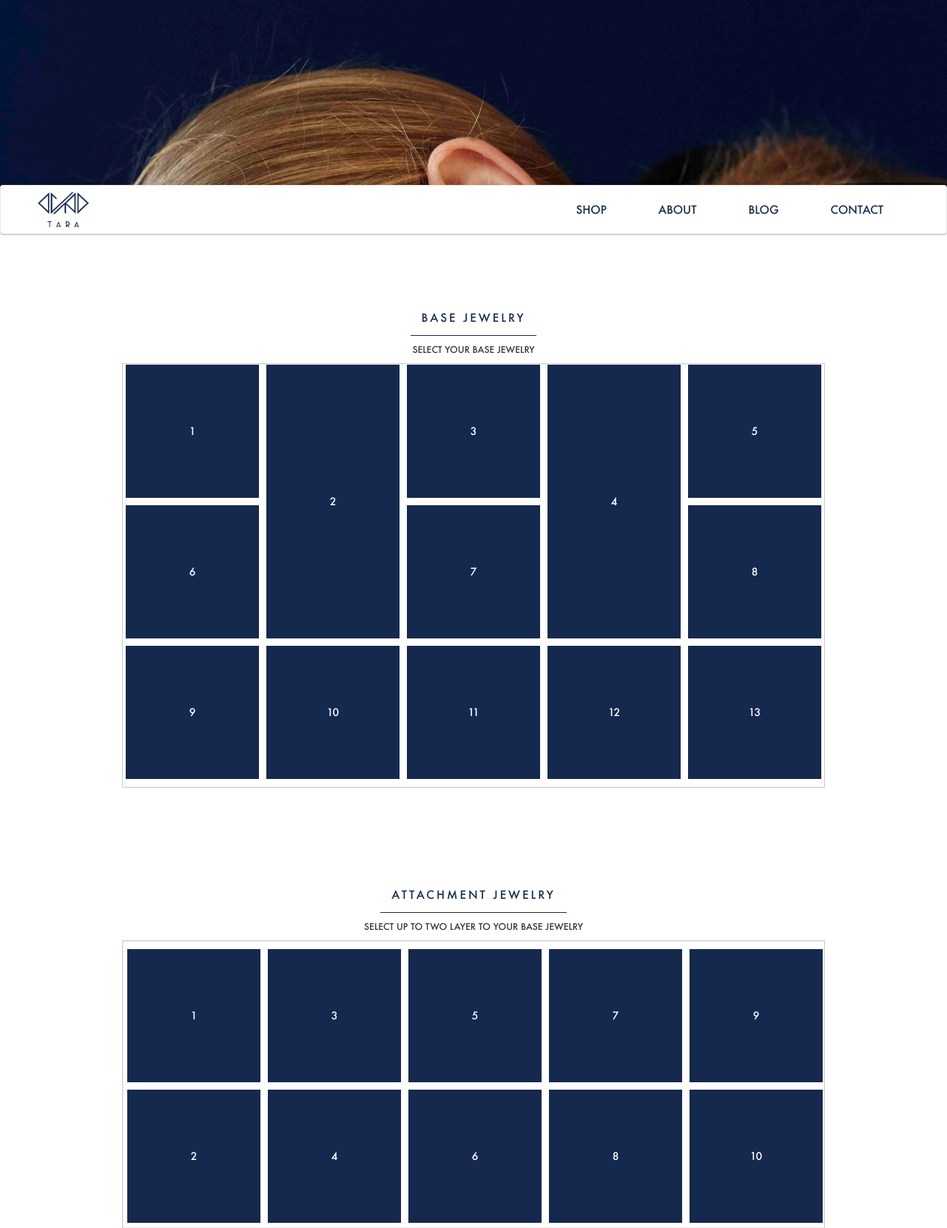
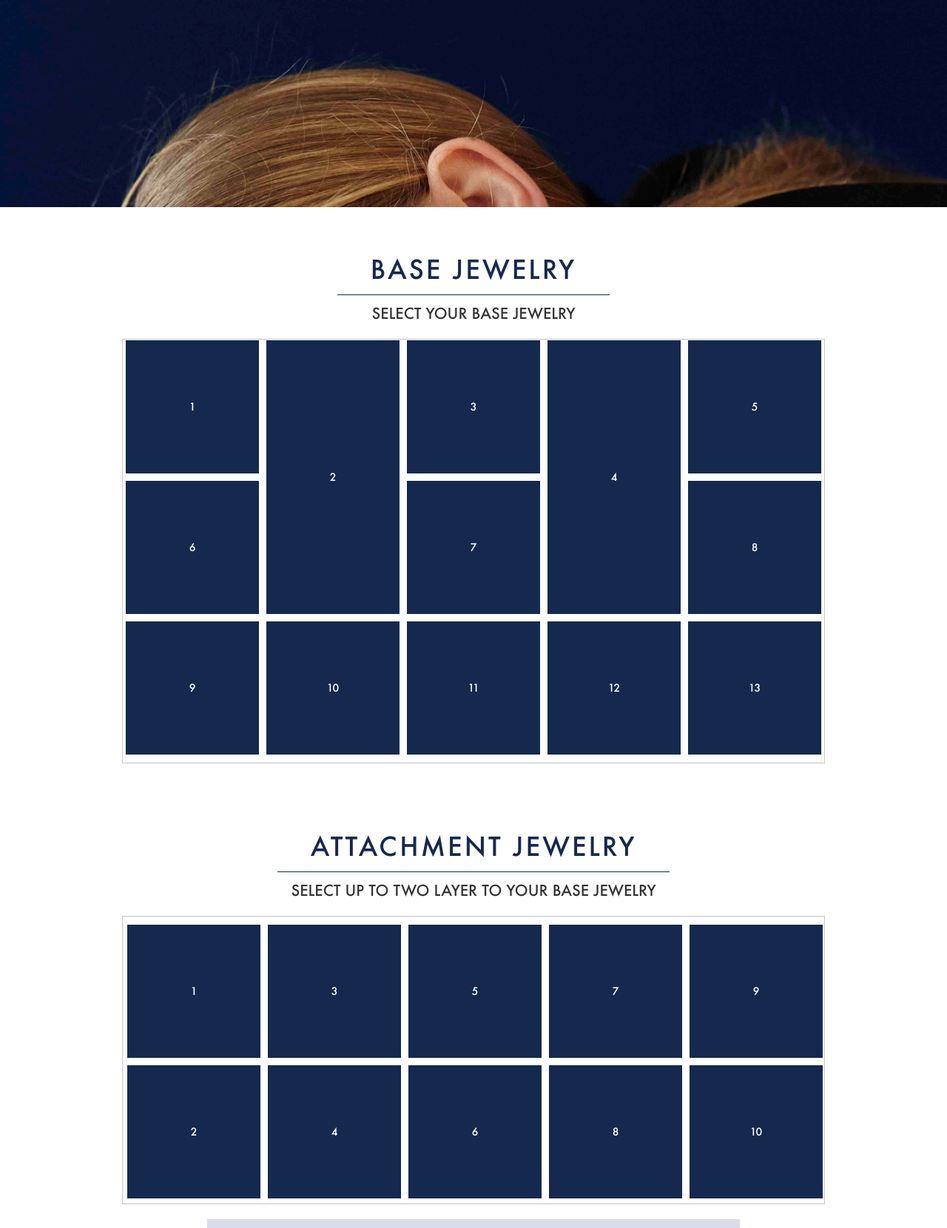
Before and after one commit to daveil/tara, a PHP site: page / in a window 1280 px wide. Shown: the part 530-2190 px from the top of the page at 74% size. Run offline with PHP 8.4, Linux system fonts and the light colour scheme.

Commit message:
Adjust top nav display interaction

```diff
--- a/css/tara.css
+++ b/css/tara.css
@@ -103,15 +103,15 @@ canvas{
 	margin-top:20px;
 }
 .jde-header h2,.jde-footer h2{
-	padding: 15px 15px;
+	padding: 15px 45px;
 	margin: 0;
 	margin-bottom: 10px;
-    color: #15294f;
-    text-transform: uppercase;
-    letter-spacing: 3px;
-    font-size: 15px;
-    border-bottom: 1px solid #15294f;
-    display: inline-block;
+	color: #15294f;
+	text-transform: uppercase;
+	letter-spacing: 3px;
+	font-size: 26pt;
+	border-bottom: 1px solid #15294f;
+	display: inline-block;
 }
 .jde-footer h2{
 	letter-spacing: 0px;
@@ -119,8 +119,9 @@ canvas{
 	padding-bottom: 5px;
 }
 .jde-header p,.jde-footer p{
-	font-size: 12px;
+	font-size: 15pt;
 	text-transform: uppercase;
+	margin-bottom: 20px;
 }
 #jde-select .jde-ui-item{
 	background-color: #15294f;
--- a/js/build.tara.js
+++ b/js/build.tara.js
@@ -172,6 +172,7 @@ $(document).ready(function(){
 		var opacity = 1 - position/THRESHOLD2FADE;
 
 		$('#jde-intro .container').css({'opacity':opacity});
+		$('#top-nav').css({'opacity':1-opacity});
 
 	});
 });
--- a/top-nav.php
+++ b/top-nav.php
@@ -1,4 +1,4 @@
-<nav id="top-nav" class="navbar navbar-default">
+<nav id="top-nav" class="navbar navbar-default navbar-fixed-top">
   <div class="container-fluid">
 	<div class="navbar-header">
 	  <button type="button" class="navbar-toggle collapsed" data-toggle="collapse" data-target="#navbar" aria-expanded="false" aria-controls="navbar">
```
